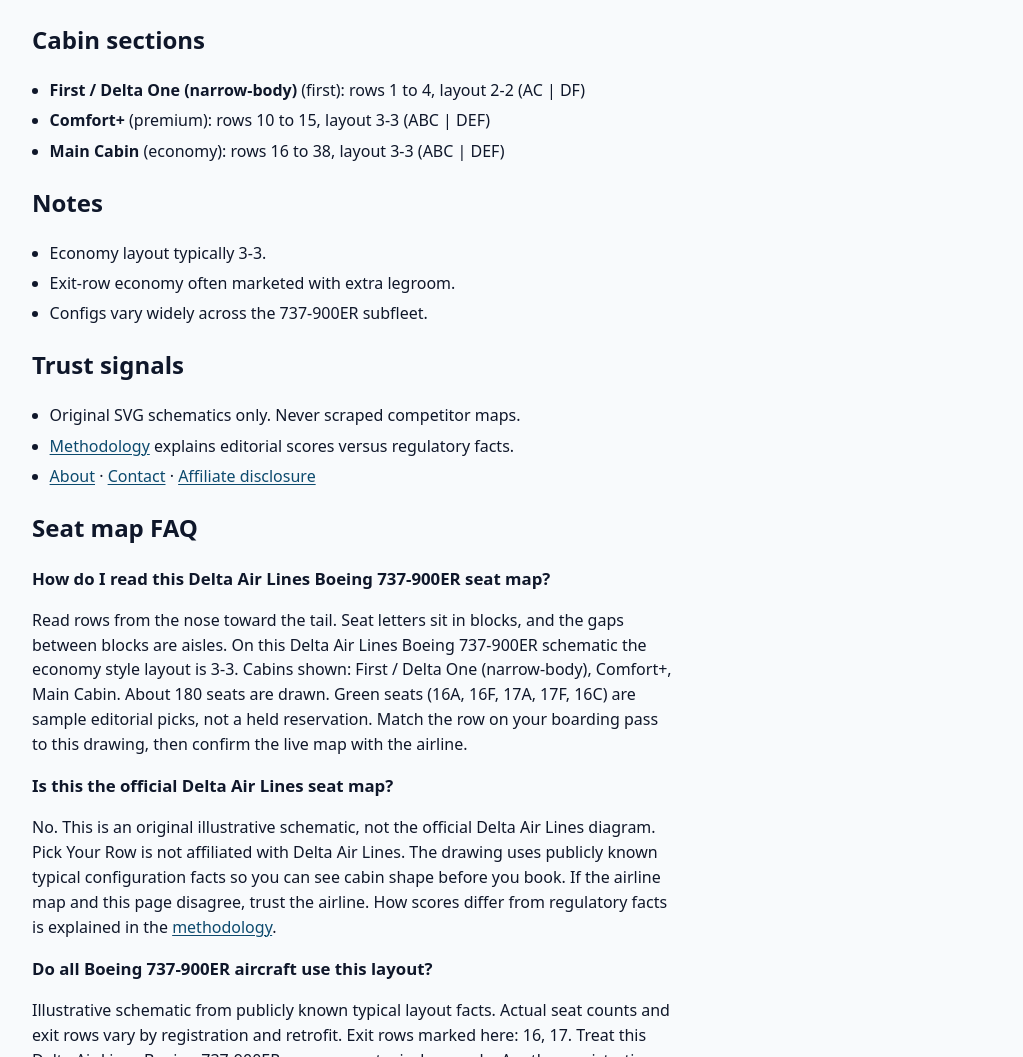
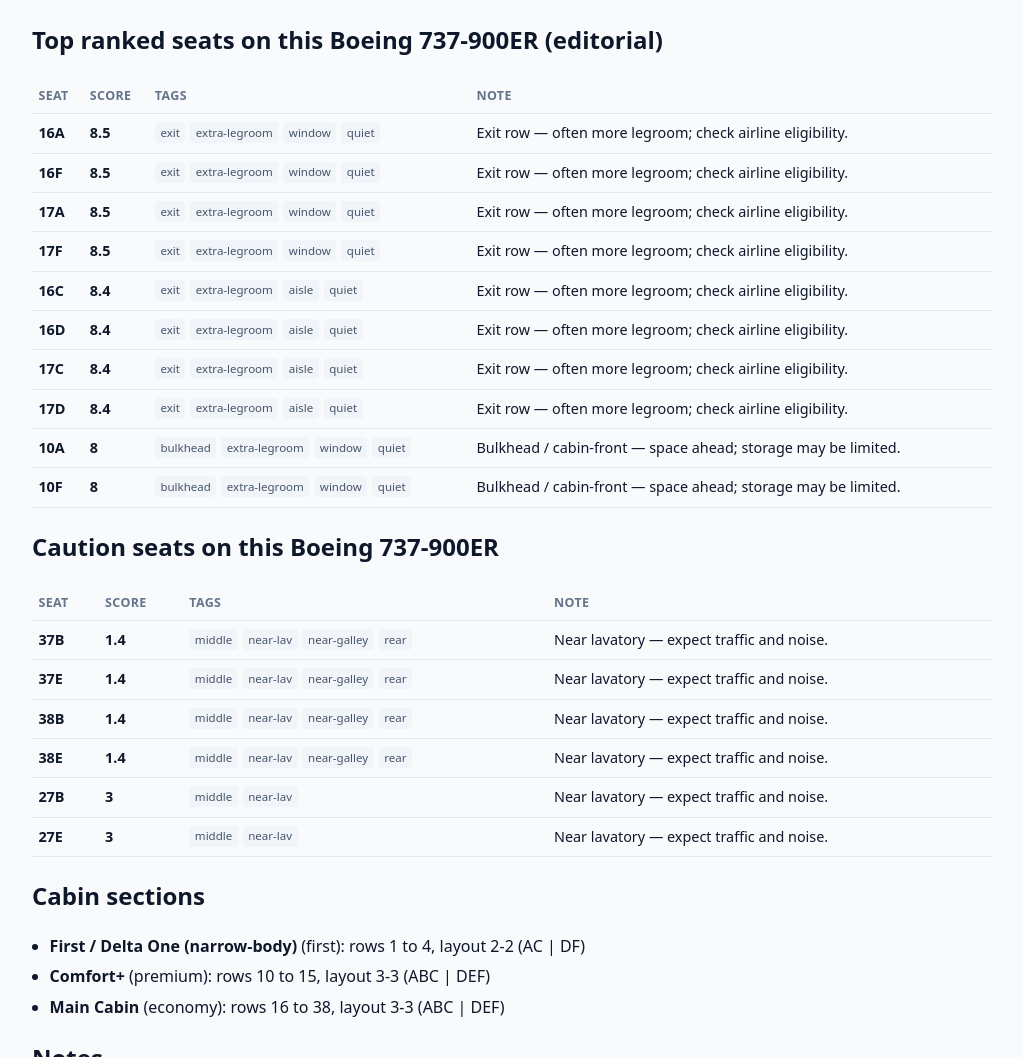
Before and after one commit to joshuaofisrael/pickyourrow, an Astro site: page /airlines/delta/737-900er/seat-map in a window 1280 px wide. Shown: the part 3977-5034 px from the top of the page, without its empty margins (128-1151 px from the left). Built offline with nearby package versions, Linux system fonts and the light colour scheme; Astro itself is replaced by a stand-in of ours.

Commit message:
Indexing: consolidate per airline and per aircraft best seats pages into seat map and airline hub canonicals; seat map pages gain full rankings and caution seats; sitemap lists only self canonical pages

```diff
--- a/astro.config.mjs
+++ b/astro.config.mjs
@@ -23,9 +23,8 @@
   },
   integrations: [
     sitemap({
-      filter: (page) => !unlisted.has(page),
-      // llms.txt is a static file in public/, so it is listed by hand.
-      customPages: [`${site}/llms.txt`],
+      // Per airline and per aircraft best seats pages canonicalize to the airline hub and seat map pages.
+      filter: (page) => !unlisted.has(page) && !/\/best-seats\/[^/]+\//.test(page),
     }),
   ],
 });
--- a/src/pages/airlines/[airline]/[aircraft]/seat-map/index.astro
+++ b/src/pages/airlines/[airline]/[aircraft]/seat-map/index.astro
@@ -6,7 +6,7 @@
 import { assertLeafMeta, leafDescription, leafHeading, leafTitle, softenProseDashes } from '../../../../../lib/leafMeta';
 import { peerSeatMaps, siblingSeatMaps, typeHubAnchor, typeHubPath } from '../../../../../lib/relatedSeatMaps';
 import { resolveAirlineAircraft, aircraftUrlParam } from '../../../../../lib/resolve';
-import { topSeats } from '../../../../../lib/scoring';
+import { topSeats, cautionSeats } from '../../../../../lib/scoring';
 import guides from '../../../../../data/guides.json';
 
 export function getStaticPaths() {
@@ -24,6 +24,8 @@
 if (!resolved) throw new Error('Config not found');
 const { airline, config } = resolved;
 const tops = topSeats(config, 5);
+const rankedTops = topSeats(config, 10);
+const cautions = cautionSeats(config, 6);
 const bestSeatsHref = `/best-seats/${airline.slug}/${acParam}/`;
 const typeHubHref = typeHubPath(config);
 const typeHubLabel = typeHubAnchor(config.aircraftType);
@@ -193,7 +195,7 @@
 
     <p class="muted" style="margin-top:0.75rem">
       Green highlighted seats are sample editorial picks ({tops.map((s) => s.seatId).join(', ')}).
-      Full rationale on the <a href={bestSeatsHref}>best seats page</a>.
+      Full rankings and caution seats are <a href="#ranked-seats">below</a>.
     </p>
 
     <div id="booking-cta">
@@ -204,6 +206,26 @@
         bestSeatsHref={bestSeatsHref}
       />
     </div>
+
+
+    <h2 id="ranked-seats">Top ranked seats on this {config.aircraftType} (editorial)</h2>
+    <table class="seats">
+      <thead><tr><th>Seat</th><th>Score</th><th>Tags</th><th>Note</th></tr></thead>
+      <tbody>
+        {rankedTops.map((s) => (
+          <tr><td><strong>{s.seatId}</strong></td><td class="score">{s.score}</td><td><div class="tags">{s.tags.map((t) => <span class="tag">{t}</span>)}</div></td><td>{s.summary}</td></tr>
+        ))}
+      </tbody>
+    </table>
+    <h2>Caution seats on this {config.aircraftType}</h2>
+    <table class="seats">
+      <thead><tr><th>Seat</th><th>Score</th><th>Tags</th><th>Note</th></tr></thead>
+      <tbody>
+        {cautions.map((s) => (
+          <tr><td><strong>{s.seatId}</strong></td><td class="score">{s.score}</td><td><div class="tags">{s.tags.map((t) => <span class="tag">{t}</span>)}</div></td><td>{s.summary}</td></tr>
+        ))}
+      </tbody>
+    </table>
 
     <h2>Cabin sections</h2>
     <ul class="clean">
--- a/src/pages/best-seats/[airline]/[aircraft]/index.astro
+++ b/src/pages/best-seats/[airline]/[aircraft]/index.astro
@@ -104,7 +104,7 @@
 <BaseLayout
   title={`Best seats on ${airline.name} ${config.aircraftType} (editorial)`}
   description={`Editorial best seat picks for a typical ${airline.name} ${config.aircraftType}. Top examples: ${topFive}. Heuristic scores, not airline official. Confirm before you fly.`}
-  canonicalPath={pagePath}
+  canonicalPath={seatMapHref}
   jsonLd={jsonLd}
 >
   <div class="wrap">
--- a/src/pages/best-seats/[airline]/index.astro
+++ b/src/pages/best-seats/[airline]/index.astro
@@ -206,7 +206,7 @@
 <BaseLayout
   title={`Best seats on ${airline.name}: editorial shortlists`}
   description={`Browse editorial best seat shortlists for ${configs.length} illustrative ${airline.name} cabin configs. Original schematics only. Not affiliated with ${airline.name}. Confirm seats with the airline.`}
-  canonicalPath={pagePath}
+  canonicalPath={`/airlines/${airline.slug}/`}
   jsonLd={jsonLd}
 >
   <div class="wrap">
```
